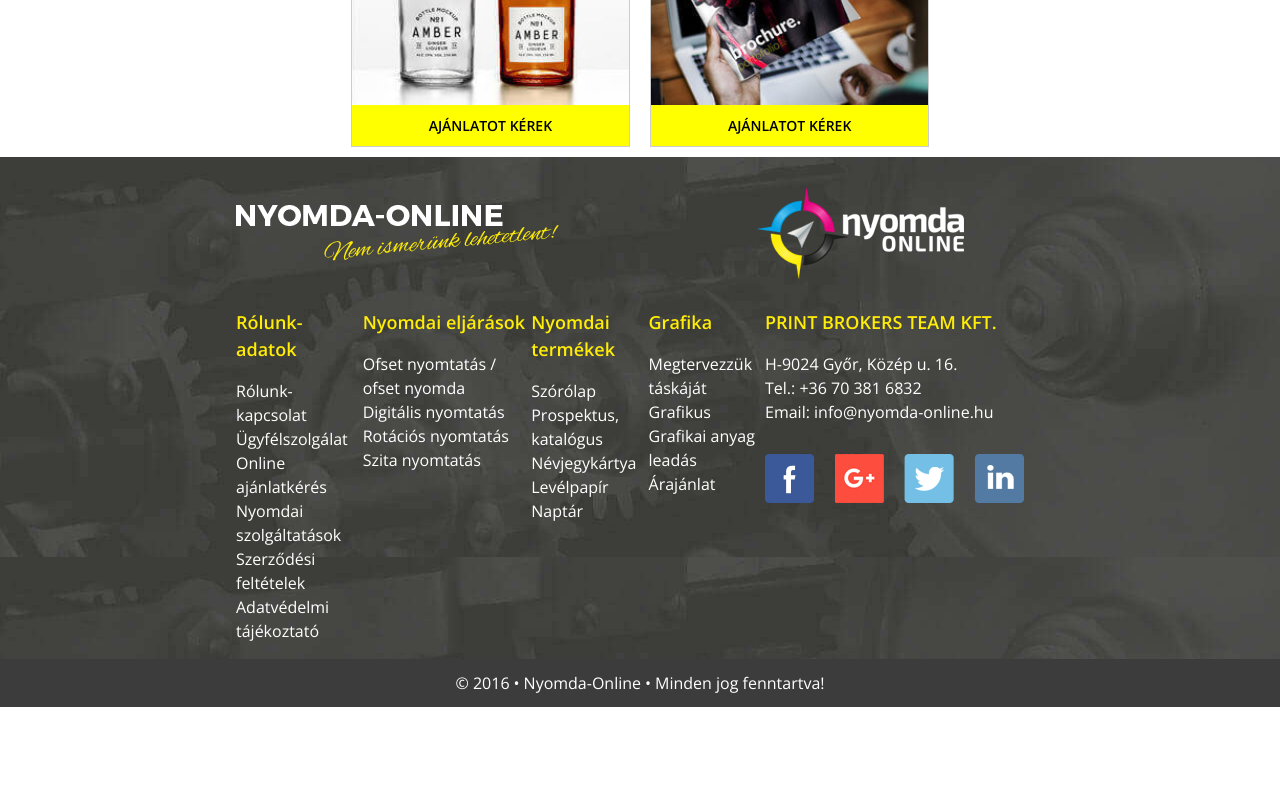
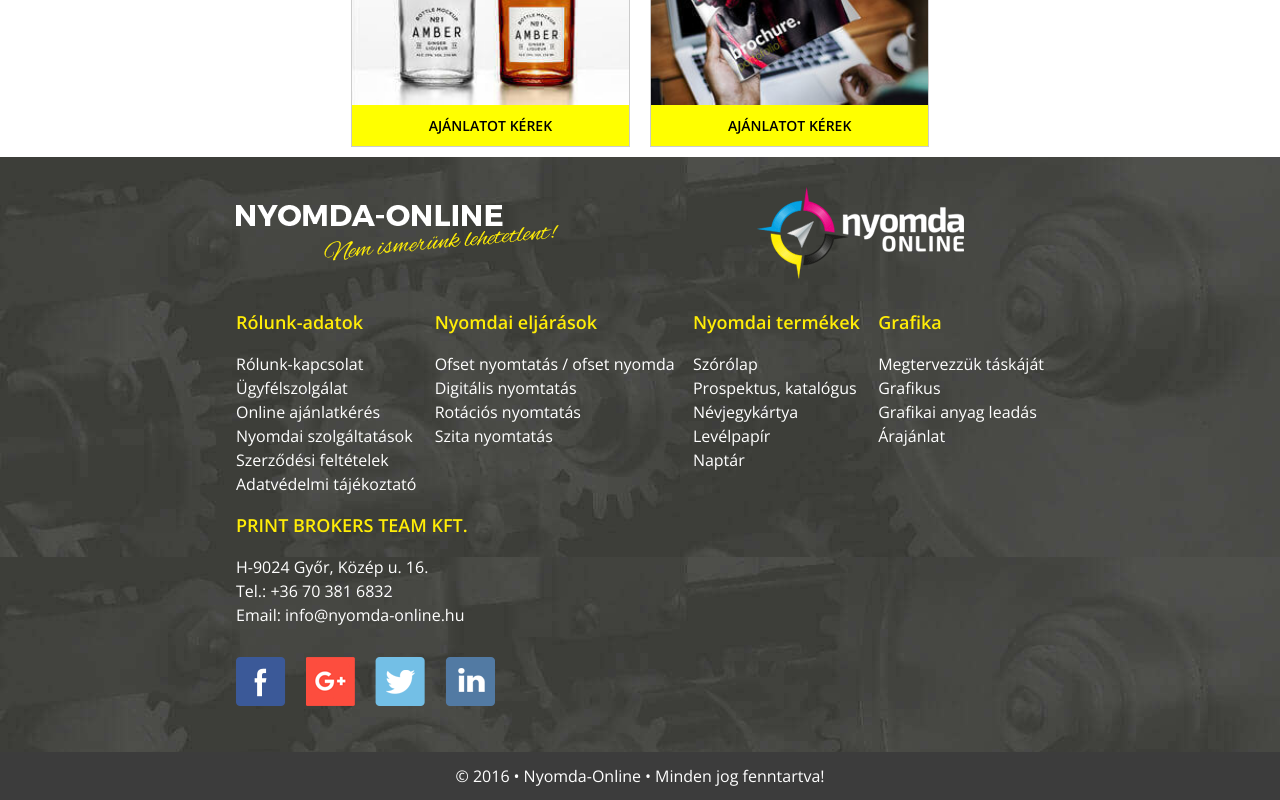
Before and after one commit to HovanyeczIstvanDaniel84/prog_verseny, a plain HTML site: page index.html in a window 1280 px wide. Shown: the part 2483-3283 px from the top of the page. Before the commit the page ends 3190 px from the top, so only its background shows below. Drawn offline with nearby package versions, Linux system fonts and the light colour scheme.

Commit message:
Update index.html

```diff
--- a/index.html
+++ b/index.html
@@ -211,7 +211,7 @@
       <img src="img/nyomda-online-felirat.png" alt="">
       <img src="img/nyomda-online-logo-footer.png" alt="">
     </section>
-    <section class="footer-lists container justify-content-between d-flex">
+    <section class="footer-lists container justify-content-between d-flex flex-wrap">
       <div class="footer-ul">
         <p>Rólunk-adatok</p>
         <ul>
```
